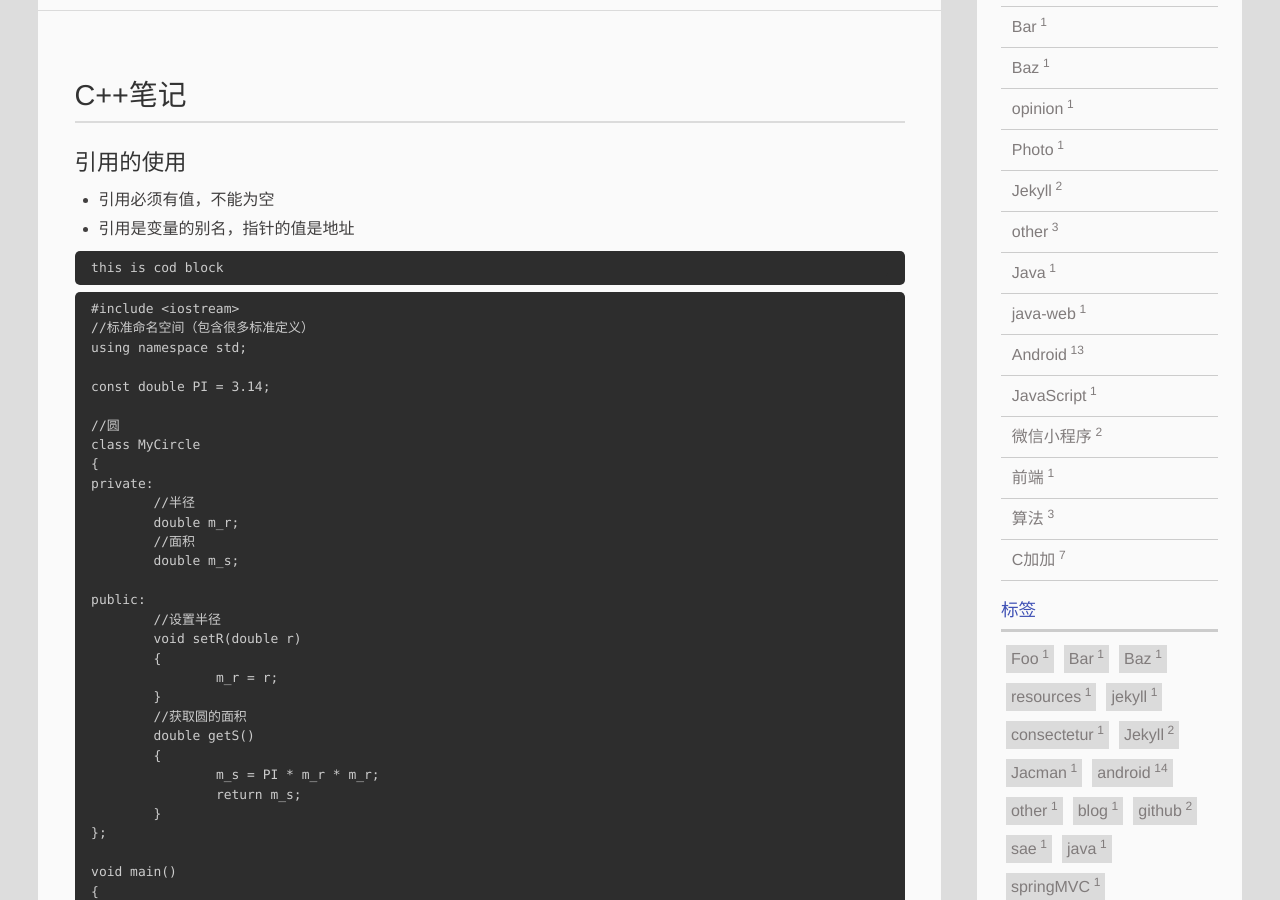
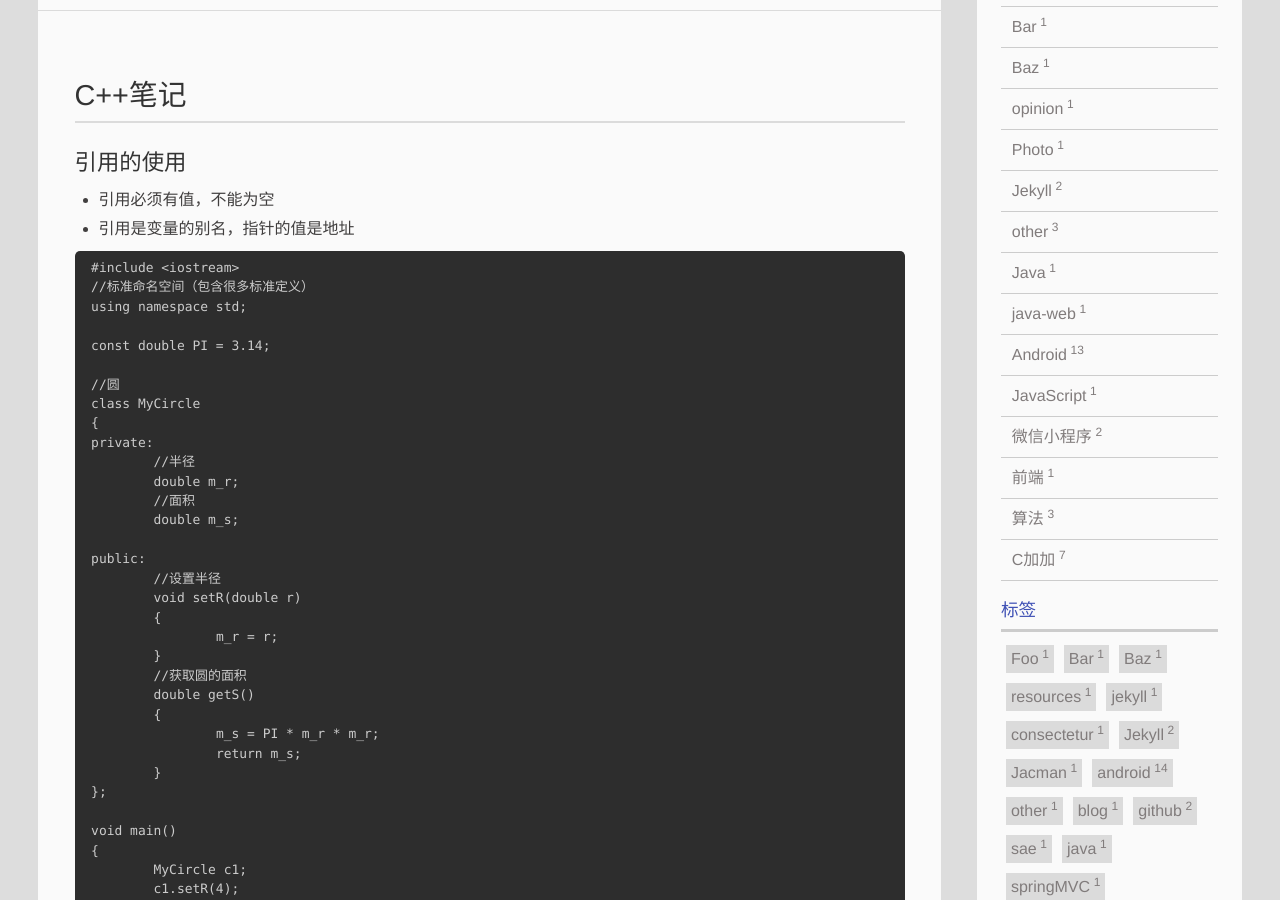
Before and after one commit to fxjzzyo/fxjzzyo.github.io, a Jekyll site: the page built from _posts/2018-11-22-C++笔记1引用.md, in a window 1280 px wide and 900 px high, scrolled down 332 px. Built offline with Jekyll 4.4.1, drawn with Linux system fonts in a browser that asks for light colours; a script that is not in the unit is left out; comment, search, counter and statistics services are not loaded.

Commit message:
Update 2018-11-22-C++笔记1引用.md

````diff
--- a/_posts/2018-11-22-C++笔记1引用.md
+++ b/_posts/2018-11-22-C++笔记1引用.md
@@ -13,9 +13,7 @@ description: 本文章将介绍C++中的引用。
 - 引用是变量的别名，指针的值是地址
 
 
-```
-this is cod block
-```
+
 
 ```
 #include <iostream>
````
